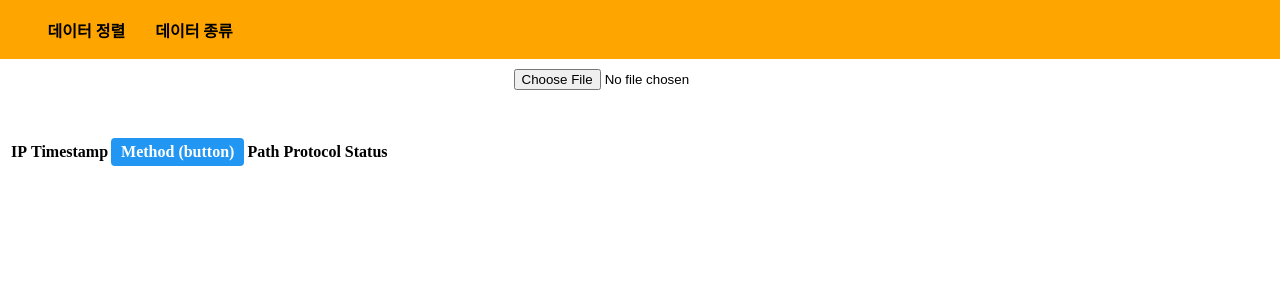
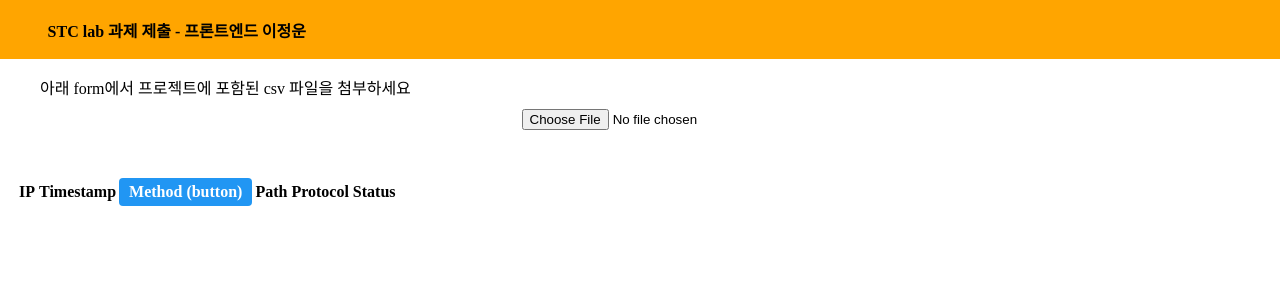
Before and after one commit to AronLee5263/stc-front-test, a Next.js app: page / in a window 1280 px wide. Shown: the top 300 px of the page. Built offline with nearby package versions, Linux system fonts and the light colour scheme.

Commit message:
스타일 변경

```diff
--- a/src/components/header/index.tsx
+++ b/src/components/header/index.tsx
@@ -5,8 +5,8 @@ export default function Header() {
     <>
       <HeaderSection>
         <HeaderUL>
-          <Cartrgory>데이터 정렬</Cartrgory>
-          <Cartrgory>데이터 종류</Cartrgory>
+          <Cartrgory>STC lab 과제 제출 - 프론트엔드 이정운</Cartrgory>
+          {/* <Cartrgory>데이터 종류</Cartrgory> */}
         </HeaderUL>
       </HeaderSection>
       {/* <HeaderText> STC front-end 과제 이정운</HeaderText> */}
--- a/src/components/main/index.tsx
+++ b/src/components/main/index.tsx
@@ -67,6 +67,7 @@ export default function Main() {
     <>
       <Header />
       <MainSection>
+        <OrderText>아래 form에서 프로젝트에 포함된 csv 파일을 첨부하세요</OrderText>
         <input
           type="file"
           name="file"
@@ -112,11 +113,16 @@ export default function Main() {
 }
 
 const MainSection = styled.div`
-  margin: 0.5rem;
+  margin-top: 1rem;
+  margin-left: 1rem;
 `;
 
 const Table = styled.table`
   // 스타일을 추가하세요
+`;
+
+const OrderText = styled.div`
+  margin-left: 1.5rem;
 `;
 
 const SortableHeader = styled.th`
```
